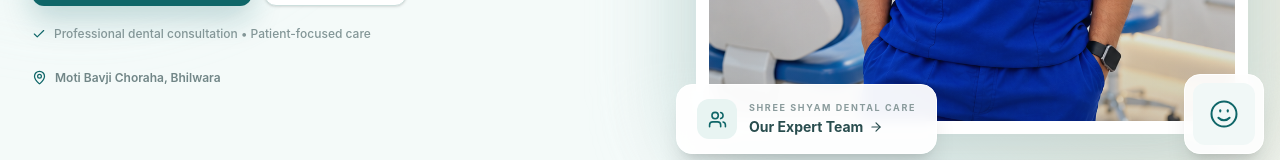
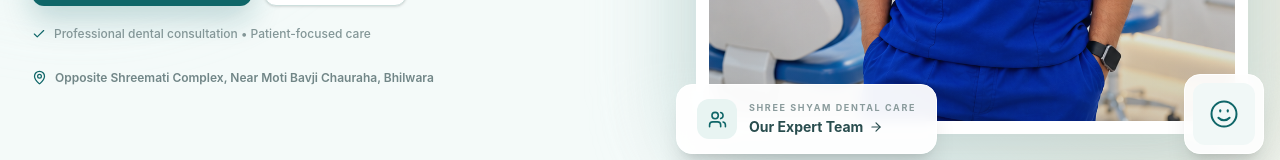
Before and after one commit to TechV013/Dr.mayankpareekdentalclinic, a React (Vite) app: page / in a window 1280 px wide. Shown: the part 612-772 px from the top of the page. Built offline with nearby package versions, Linux system fonts and the light colour scheme; no server answers.

Commit message:
Update clinic address to Opposite Shreemati Complex, Near Moti Bavji Chauraha

```diff
--- a/src/components/DoctorProfilePage.tsx
+++ b/src/components/DoctorProfilePage.tsx
@@ -305,7 +305,7 @@ export default function DoctorProfilePage() {
           </h2>
 
           <p className="mx-auto mt-3 max-w-xl text-sm leading-7 text-[#cfe9e7]">
-            Personalized dental care at Shree Shyam Dental Care, Moti Bavji Choraha, Bhilwara.
+            Personalized dental care at Shree Shyam Dental Care, Opposite Shreemati Complex, Near Moti Bavji Chauraha, Bhilwara.
           </p>
 
           <div className="mt-7 flex flex-col items-center justify-center gap-3 sm:flex-row">
--- a/src/data/siteData.ts
+++ b/src/data/siteData.ts
@@ -45,7 +45,7 @@ export const siteData = {
     state: "Rajasthan",
     country: "India",
 
-    address: "Moti Bavji Choraha, Bhilwara",
+    address: "Opposite Shreemati Complex, Near Moti Bavji Chauraha, Bhilwara",
 
     phone: "7691082871",
     whatsapp: "7691082871",
@@ -403,7 +403,7 @@ export const siteData = {
       title: "Convenient Location",
 
       description:
-        "Conveniently located at Moti Bavji Choraha, Bhilwara.",
+        "Conveniently located at Opposite Shreemati Complex, Near Moti Bavji Chauraha, Bhilwara.",
 
       icon: "map-pin",
     },
@@ -438,7 +438,7 @@ export const siteData = {
       question: "Where is Shree Shyam Dental Care located?",
 
       answer:
-        "Shree Shyam Dental Care is located at Moti Bavji Choraha, Bhilwara, Rajasthan.",
+        "Shree Shyam Dental Care is located at Opposite Shreemati Complex, Near Moti Bavji Chauraha, Bhilwara, Rajasthan.",
     },
 
     {
@@ -497,7 +497,7 @@ export const siteData = {
 
     addressLabel: "Clinic Address",
 
-    address: "Moti Bavji Choraha, Bhilwara, Rajasthan",
+    address: "Opposite Shreemati Complex, Near Moti Bavji Chauraha, Bhilwara, Rajasthan",
 
     city: "Bhilwara, Rajasthan",
 
```
Also changed, not shown: 1 other file (tests, documents, lock files or other folders).
